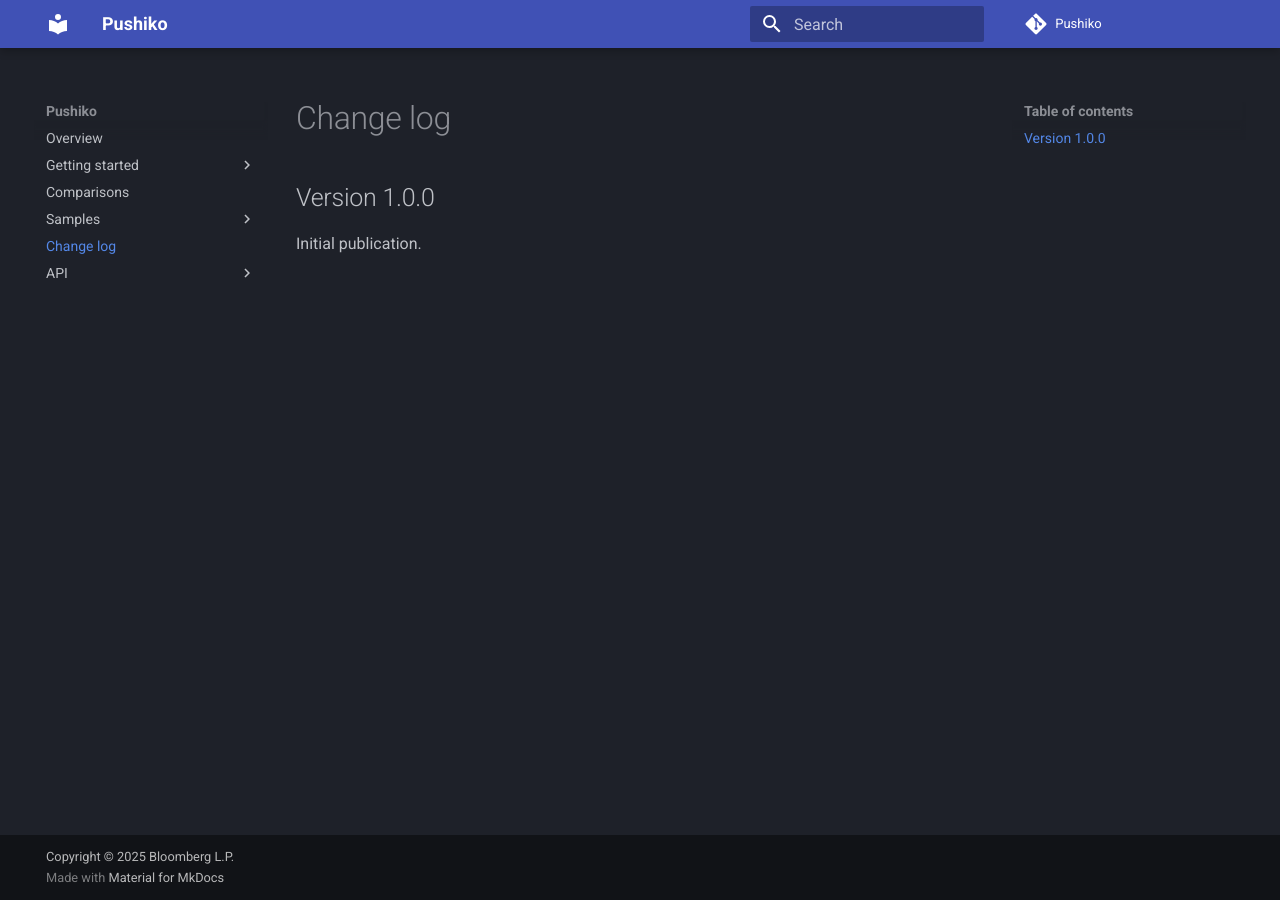
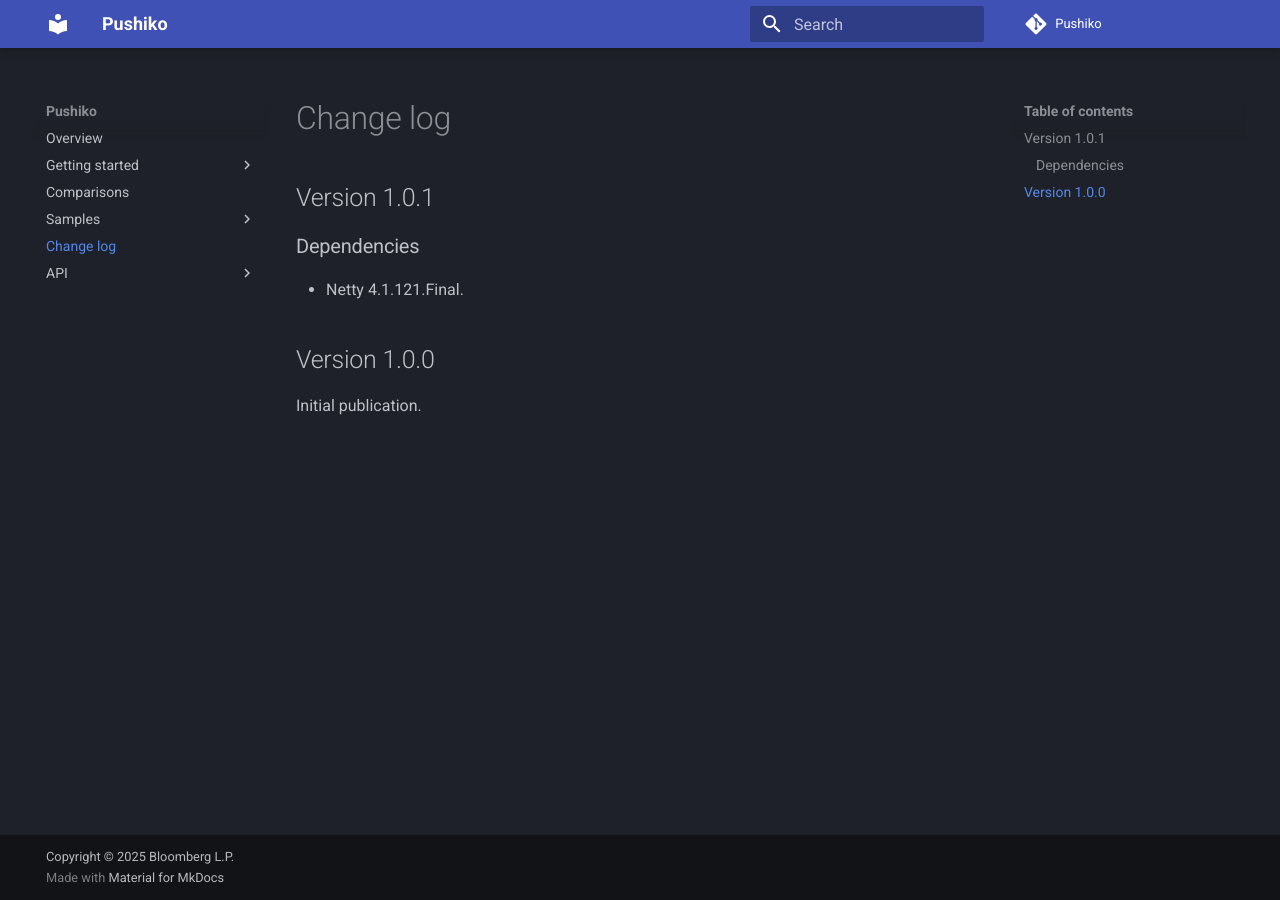
Before and after one commit to bloomberg/pushiko, an MkDocs documentation site: the page built from docs/changelog.md, in a window 1280 px wide. Built offline with MkDocs 1.6.1 and Material for MkDocs 9.7.7, drawn with Linux system fonts in a browser that asks for light colours; comment, search, counter and statistics services are not loaded.

Commit message:
Netty 4.1.121.Final.
Signed-off-by: Ken Shackleton <kshackleton1@bloomberg.net>

```diff
--- a/docs/changelog.md
+++ b/docs/changelog.md
@@ -1,3 +1,9 @@
+## Version 1.0.1
+
+### Dependencies
+
+* Netty 4.1.121.Final.
+
 ## Version 1.0.0
 
 Initial publication.
```
Also changed, not shown: 2 other files.
